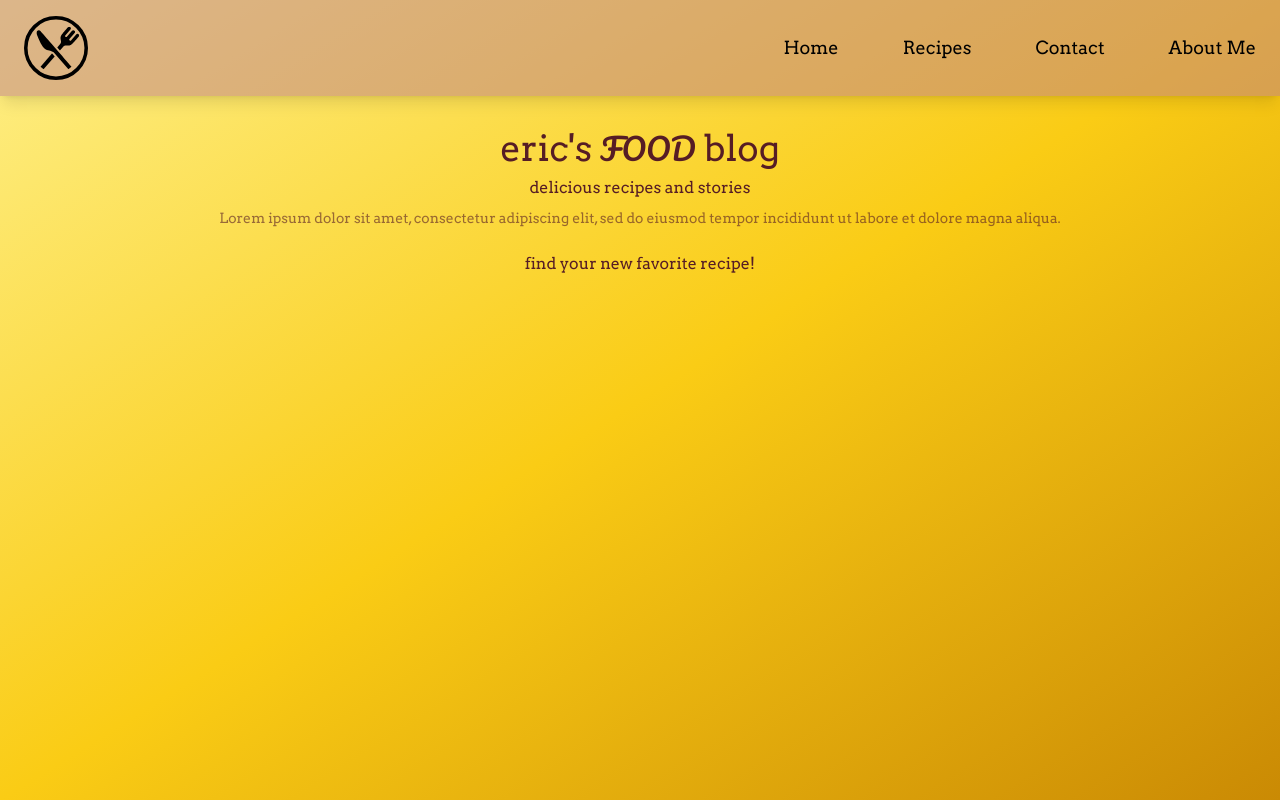
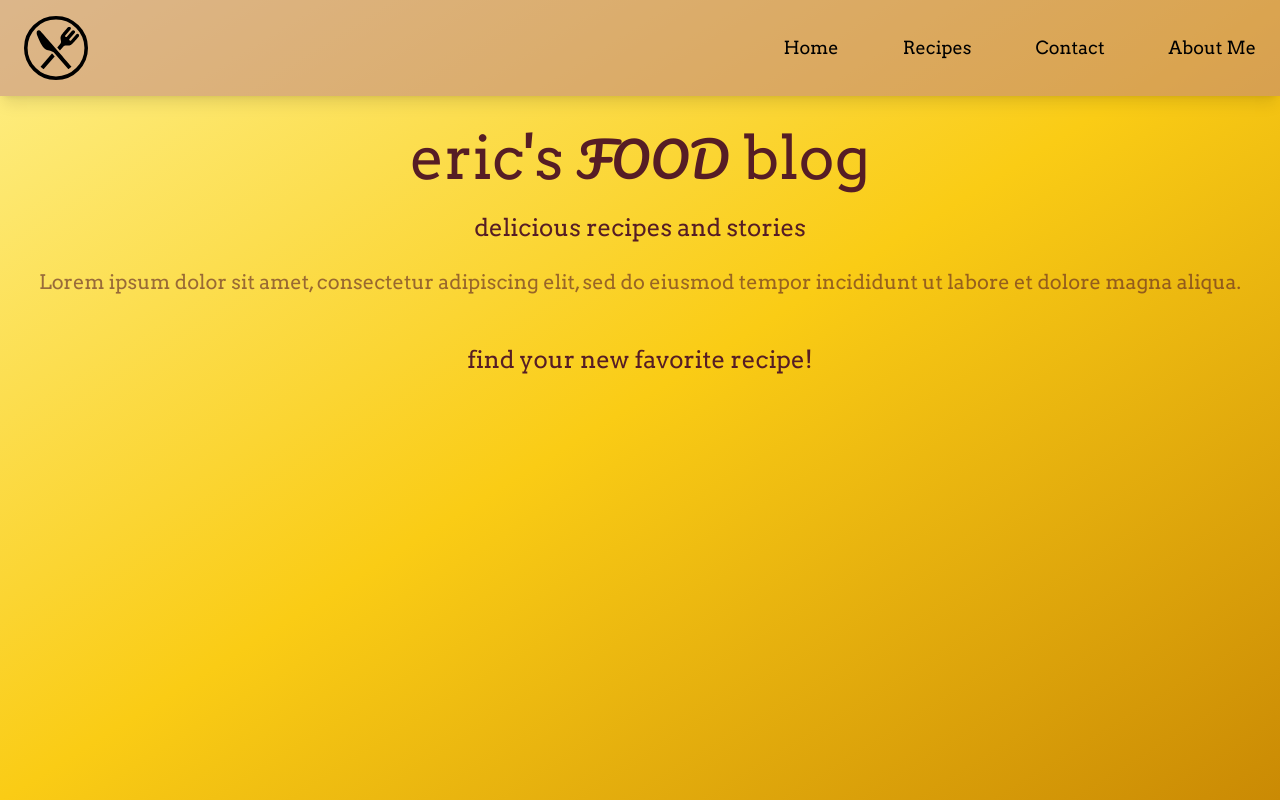
Before and after one commit to EricTheHoff/responsive_layout, a React (Vite) app: page / in a window 1280 px wide. Built offline with nearby package versions, Linux system fonts and the light colour scheme.

Commit message:
Implemented responsiveness up to 768px in Header.jsx

```diff
--- a/src/components/header/Header.jsx
+++ b/src/components/header/Header.jsx
@@ -1,10 +1,10 @@
 const Header = () => {
   return (
     <div className='flex flex-col items-center mt-8 text-center font-arvo text-chocolate-100'>
-      <h1 className='text-4xl'>{`eric's`} <span className='font-pacifico text-chocolate-100 uppercase text-3xl'>food</span> blog</h1>
-      <h2 className='my-2'>delicious recipes and stories</h2>
-      <p className='text-chocolate-50 mx-4 text-sm'>Lorem ipsum dolor sit amet, consectetur adipiscing elit, sed do eiusmod tempor incididunt ut labore et dolore magna aliqua.</p>
-      <span className='mt-6'>find your new favorite recipe!</span>
+      <h1 className='text-4xl md:text-6xl'>{`eric's`} <span className='font-pacifico text-chocolate-100 uppercase text-3xl md:text-5xl'>food</span> blog</h1>
+      <h2 className='my-2 md:my-6 md:text-2xl'>delicious recipes and stories</h2>
+      <p className='text-chocolate-50 mx-4 text-sm md:text-xl'>Lorem ipsum dolor sit amet, consectetur adipiscing elit, sed do eiusmod tempor incididunt ut labore et dolore magna aliqua.</p>
+      <span className='mt-6 md:mt-12 md:text-2xl'>find your new favorite recipe!</span>
     </div>
   )
 };
```
